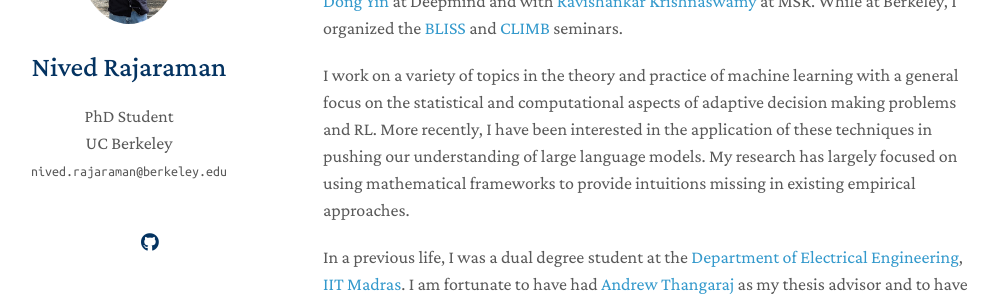
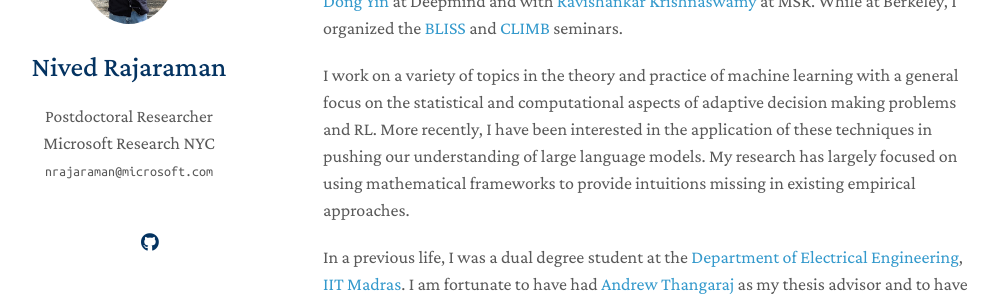
Before and after one commit to nivedr/nivedr.github.io, a Jekyll site: the page built from index.md, in a window 1280 px wide. Shown: the part 213-513 px from the top of the page, without its empty margins (147-1151 px from the left). Built offline with Jekyll 4.4.1, drawn with Linux system fonts in a browser that asks for light colours; nearby versions of some CDN libraries; a style sheet for code colours, icons or effects is not loaded; our own code applies the rules of GitHub Pages for plain Markdown files.

Commit message:
Update position to Postdoctoral Researcher at Microsoft Research NYC

```diff
--- a/_config.yml
+++ b/_config.yml
@@ -1,8 +1,8 @@
 # Basic Information
 title: Nived Rajaraman
-position: PhD Student
-affiliation: UC Berkeley
-email: nived.rajaraman@berkeley.edu
+position: Postdoctoral Researcher
+affiliation: Microsoft Research NYC
+email: nrajaraman@microsoft.com
 
 # Search Engine Optimization (SEO)
 # The following information is used to improve the website traffic from search engines, e.g., Google.
```
